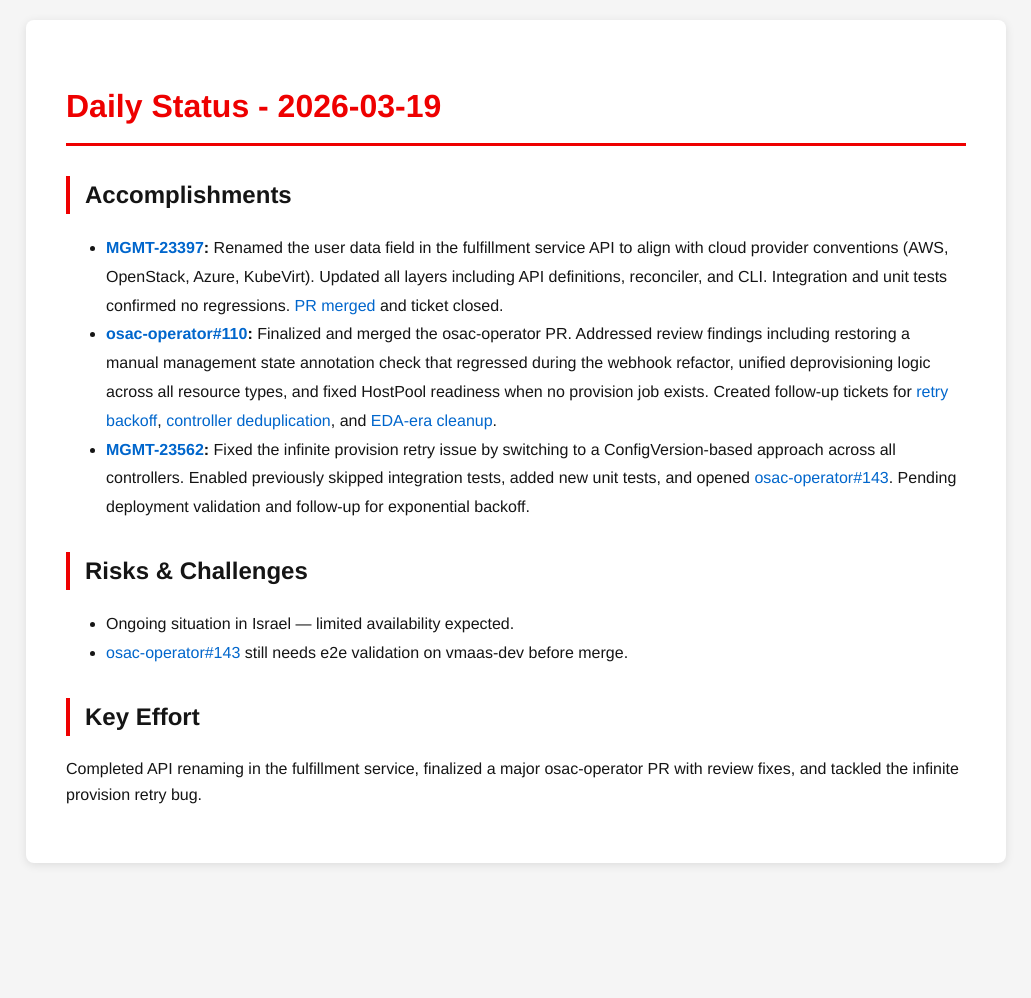
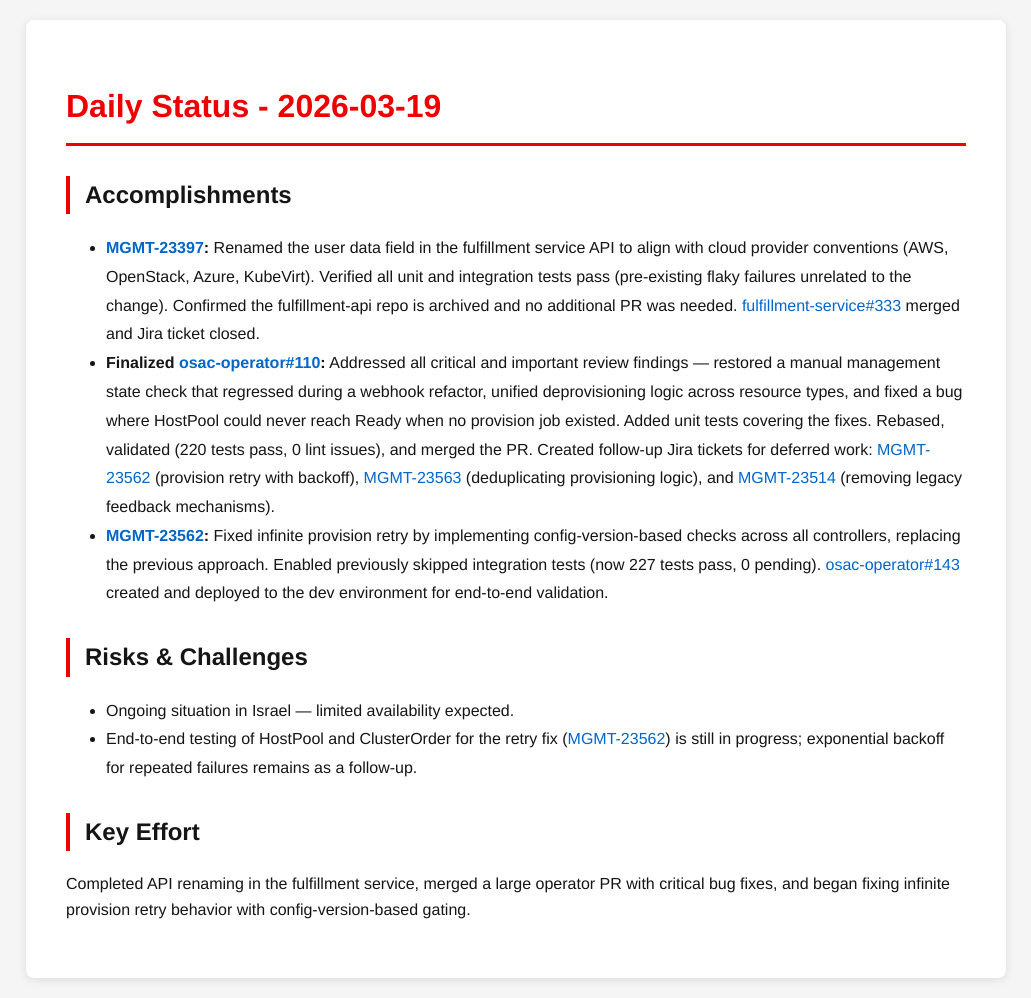
Before and after one commit to tzvatot/daily-status, a Jekyll site: the page built from 2026-03-19.md, in a window 1280 px wide. Shown: the whole page, without its empty margins (124-1155 px from the left). Built offline with Jekyll 4.4.1, drawn with Linux system fonts in a browser that asks for light colours; before the commit the page ends 900 px from its top, so only the background shows below that.

Commit message:
Daily status update - 2026-03-19

```diff
--- a/2026-03-19.md
+++ b/2026-03-19.md
@@ -7,13 +7,13 @@ date: 2026-03-19
 # Daily Status - 2026-03-19
 
 ## Accomplishments
-- **[MGMT-23397](https://issues.redhat.com/browse/MGMT-23397):** Renamed the user data field in the fulfillment service API to align with cloud provider conventions (AWS, OpenStack, Azure, KubeVirt). Updated all layers including API definitions, reconciler, and CLI. Integration and unit tests confirmed no regressions. [PR merged](https://github.com/osac-project/fulfillment-service/pull/333) and ticket closed.
-- **[osac-operator#110](https://github.com/osac-project/osac-operator/pull/110):** Finalized and merged the osac-operator PR. Addressed review findings including restoring a manual management state annotation check that regressed during the webhook refactor, unified deprovisioning logic across all resource types, and fixed HostPool readiness when no provision job exists. Created follow-up tickets for [retry backoff](https://issues.redhat.com/browse/MGMT-23562), [controller deduplication](https://issues.redhat.com/browse/MGMT-23563), and [EDA-era cleanup](https://issues.redhat.com/browse/MGMT-23514).
-- **[MGMT-23562](https://issues.redhat.com/browse/MGMT-23562):** Fixed the infinite provision retry issue by switching to a ConfigVersion-based approach across all controllers. Enabled previously skipped integration tests, added new unit tests, and opened [osac-operator#143](https://github.com/osac-project/osac-operator/pull/143). Pending deployment validation and follow-up for exponential backoff.
+- **[MGMT-23397](https://issues.redhat.com/browse/MGMT-23397):** Renamed the user data field in the fulfillment service API to align with cloud provider conventions (AWS, OpenStack, Azure, KubeVirt). Verified all unit and integration tests pass (pre-existing flaky failures unrelated to the change). Confirmed the fulfillment-api repo is archived and no additional PR was needed. [fulfillment-service#333](https://github.com/osac-project/fulfillment-service/pull/333) merged and Jira ticket closed.
+- **Finalized [osac-operator#110](https://github.com/osac-project/osac-operator/pull/110):** Addressed all critical and important review findings — restored a manual management state check that regressed during a webhook refactor, unified deprovisioning logic across resource types, and fixed a bug where HostPool could never reach Ready when no provision job existed. Added unit tests covering the fixes. Rebased, validated (220 tests pass, 0 lint issues), and merged the PR. Created follow-up Jira tickets for deferred work: [MGMT-23562](https://issues.redhat.com/browse/MGMT-23562) (provision retry with backoff), [MGMT-23563](https://issues.redhat.com/browse/MGMT-23563) (deduplicating provisioning logic), and [MGMT-23514](https://issues.redhat.com/browse/MGMT-23514) (removing legacy feedback mechanisms).
+- **[MGMT-23562](https://issues.redhat.com/browse/MGMT-23562):** Fixed infinite provision retry by implementing config-version-based checks across all controllers, replacing the previous approach. Enabled previously skipped integration tests (now 227 tests pass, 0 pending). [osac-operator#143](https://github.com/osac-project/osac-operator/pull/143) created and deployed to the dev environment for end-to-end validation.
 
 ## Risks & Challenges
 - Ongoing situation in Israel — limited availability expected.
-- [osac-operator#143](https://github.com/osac-project/osac-operator/pull/143) still needs e2e validation on vmaas-dev before merge.
+- End-to-end testing of HostPool and ClusterOrder for the retry fix ([MGMT-23562](https://issues.redhat.com/browse/MGMT-23562)) is still in progress; exponential backoff for repeated failures remains as a follow-up.
 
 ## Key Effort
-Completed API renaming in the fulfillment service, finalized a major osac-operator PR with review fixes, and tackled the infinite provision retry bug.
+Completed API renaming in the fulfillment service, merged a large operator PR with critical bug fixes, and began fixing infinite provision retry behavior with config-version-based gating.
```
